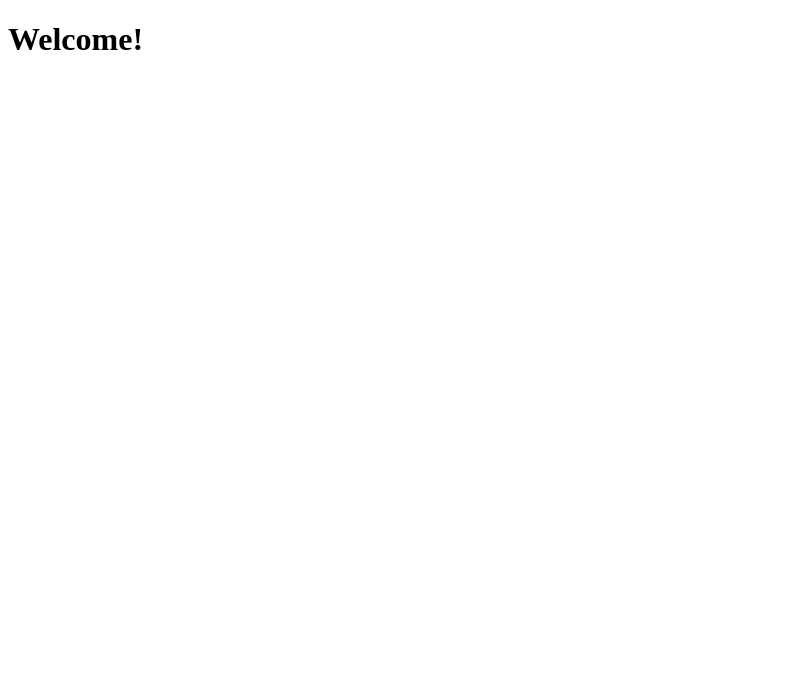
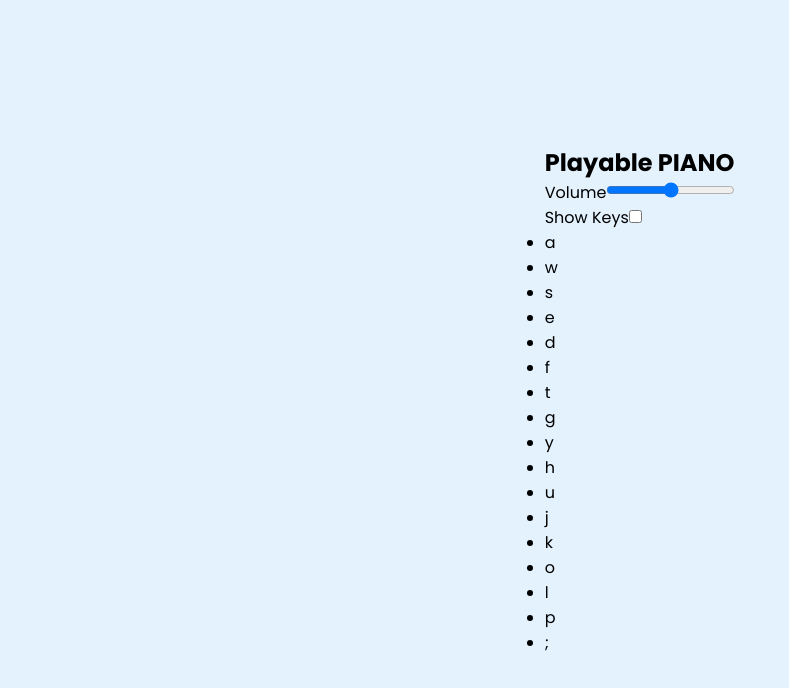
Before and after one commit to Divyansh-31/TechRush, a plain HTML site: page main.html in a window 1280 px wide. Shown: the whole page, without its empty margins (0-789 px from the left). Drawn offline with Linux system fonts and the light colour scheme.

Commit message:
Added basic layout of piano

```diff
--- a/main.html
+++ b/main.html
@@ -3,9 +3,46 @@
 <head>
     <meta charset="UTF-8">
     <meta name="viewport" content="width=device-width, initial-scale=1.0">
+    <link rel="preconnect" href="https://fonts.googleapis.com">
+<link rel="preconnect" href="https://fonts.gstatic.com" crossorigin>
+<link href="https://fonts.googleapis.com/css2?family=Montserrat:ital,wght@0,100..900;1,100..900&family=Poppins:ital,wght@0,100;0,200;0,300;0,400;0,500;0,600;0,700;0,800;0,900;1,100;1,200;1,300;1,400;1,500;1,600;1,700;1,800;1,900&family=Quicksand:wght@300..700&family=Raleway:ital,wght@0,100..900;1,100..900&display=swap" rel="stylesheet">
+
+    <link rel="stylesheet" href="pianostyle.css">
     <title>Document</title>
 </head>
 <body>
-    <h1>Welcome!</h1>
+    <div class="wrapper">
+        <header>
+             <h2>Playable PIANO</h2>   <!--piano heading-->
+            <div class="Volume_slider">  <!--Volume slider to increase or decrease the volume-->
+                <span>Volume</span><input type="range">
+            </div>
+
+           <div class="Keys_checkbox">
+            <span>Show Keys</span><input type="checkbox">
+           </div>
+
+            </header>  <!-- header close -->
+        <ul class="piano-keys" >
+            <li class="key-white"><span>a</span></li>
+            <li class="key-black"><span>w</span></li>
+            <li class="key-white"><span>s</span></li>
+            <li class="key-black"><span>e</span></li>
+            <li class="key-white"><span>d</span></li>
+            <li class="key-black"><span>f</span></li>
+            <li class="key-white"><span>t</span></li>
+            <li class="key-black"><span>g</span></li>
+            <li class="key-white"><span>y</span></li>
+            <li class="key-black"><span>h</span></li>
+            <li class="key-white"><span>u</span></li>
+            <li class="key-black"><span>j</span></li>
+            <li class="key-white"><span>k</span></li>
+            <li class="key-black"><span>o</span></li>
+            <li class="key-white"><span>l</span></li>
+            <li class="key-black"><span>p</span></li>
+            <li class="key-white"><span>;</span></li>
+        </ul>
+
+    </div>
 </body>
 </html>
--- /dev/null
+++ b/pianostyle.css
@@ -0,0 +1,14 @@
+*{
+    padding: 0rem;
+    margin: 0rem;
+    box-sizing: border-box;
+    font-family: "Poppins", sans-serif;
+}
+
+body{
+    display:flex;
+    justify-content: center;
+    align-items: center;
+    height: 100vh;
+    background: #e3f2fd;
+}
```
